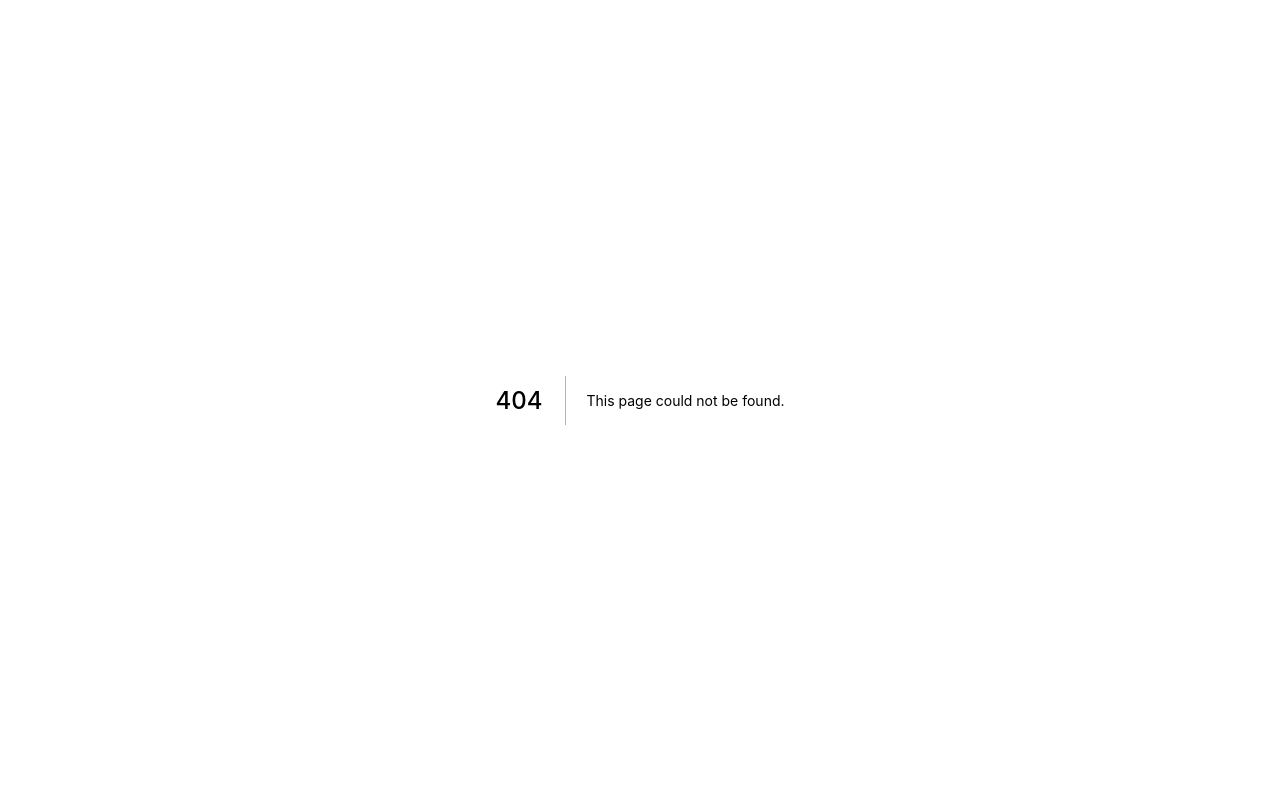
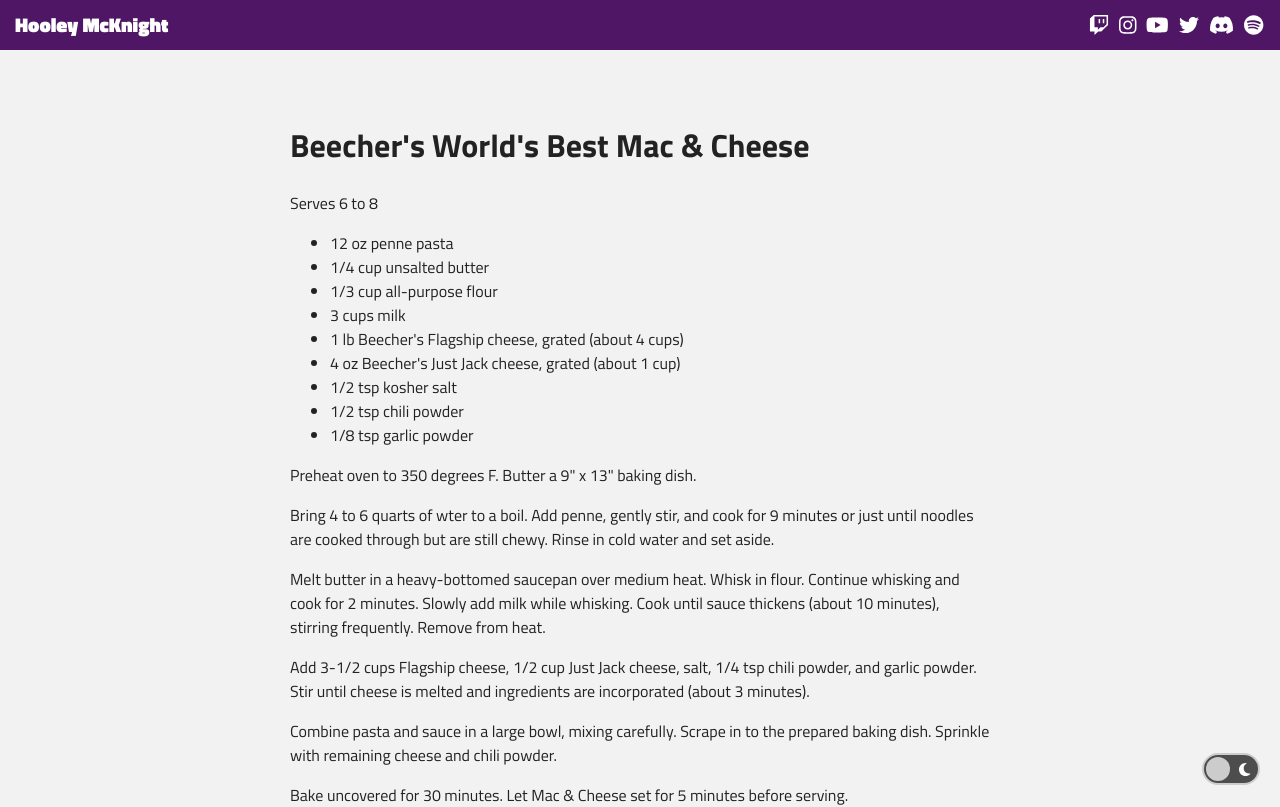
Before and after one commit to hooleymcknight/hooleymcknight.com, a Next.js app in the folder hooleymcknight-reacts/: page /beechers-mac-recipe in a window 1280 px wide. Before the commit this address had no page. Shown: the top 807 px of the page. Built offline with nearby package versions, Linux system fonts and the light colour scheme.

Commit message:
updated links list and added beechers mac

```diff
--- /dev/null
+++ b/hooleymcknight-reacts/pages/beechers-mac-recipe.js
@@ -0,0 +1,48 @@
+import { useState, useEffect } from 'react';
+import Head from 'next/head';
+import Layout, { siteTitle } from '../components/layout';
+import Image from 'next/image'
+
+export default function Beechers() {
+
+  return (
+    <Layout page='beechers'>
+      <Head>
+        <title>{`${siteTitle} || Beecher's World's Best Mac & Cheese Recipe`}</title>
+        <meta name="description" content="Make good mac." />
+        <meta property="og:image" content={`https://hooleymcknight.com/images/lax_hero_preview.jpg`} />
+        <meta name="og:title" content="Make good mac." />
+      </Head>
+
+      <main style={{ maxWidth: '700px', marginLeft: 'auto', marginRight: 'auto' }}>
+        <h1>Beecher's World's Best Mac & Cheese</h1>
+        <p>Serves 6 to 8</p>
+
+        <ul>
+            <li>12 oz penne pasta</li>
+            <li>1/4 cup unsalted butter</li>
+            <li>1/3 cup all-purpose flour</li>
+            <li>3 cups milk</li>
+            <li>1 lb Beecher's Flagship cheese, grated (about 4 cups)</li>
+            <li>4 oz Beecher's Just Jack cheese, grated (about 1 cup)</li>
+            <li>1/2 tsp kosher salt</li>
+            <li>1/2 tsp chili powder</li>
+            <li>1/8 tsp garlic powder</li>
+        </ul>
+
+        <p>Preheat oven to 350 degrees F. Butter a 9" x 13" baking dish.</p>
+        <p>Bring 4 to 6 quarts of wter to a boil. Add penne, gently stir, and cook for 9 minutes or just until noodles are cooked through but are still chewy. Rinse in cold water and set aside.</p>
+        <p>Melt butter in a heavy-bottomed saucepan over medium heat. Whisk in flour. Continue whisking and cook for 2 minutes. Slowly add milk while whisking. Cook until sauce thickens (about 10 minutes), stirring frequently. Remove from heat.</p>
+        <p>Add 3-1/2 cups Flagship cheese, 1/2 cup Just Jack cheese, salt, 1/4 tsp chili powder, and garlic powder. Stir until cheese is melted and ingredients are incorporated (about 3 minutes).</p>
+        <p>Combine pasta and sauce in a large bowl, mixing carefully. Scrape in to the prepared baking dish. Sprinkle with remaining cheese and chili powder.</p>
+        <p>Bake uncovered for 30 minutes. Let Mac & Cheese set for 5 minutes before serving.</p>
+
+        <div style={{textAlign: 'center', marginTop: '40px'}}>
+            {/* <Image src="/images/beechers-worldsbest.jpg" width={500} height={800} alt="Picture of the above recipe" /> */}
+            <img src="https://hooleymcknight.com/images/beechers-worldsbest.jpg" width="500" alt="Picture of the above recipe" />
+        </div>
+      </main>
+
+    </Layout>
+  );
+}
```
Also changed, not shown: hooleymcknight-reacts/components/links/LinksList.js (+12 -1 lines), hooleymcknight-reacts/components/links/links_data.json (deleted, +0 -11 lines).
